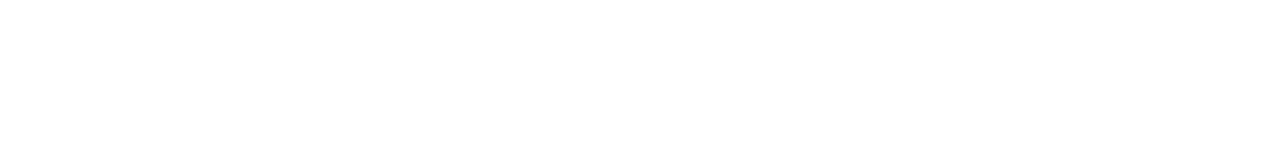
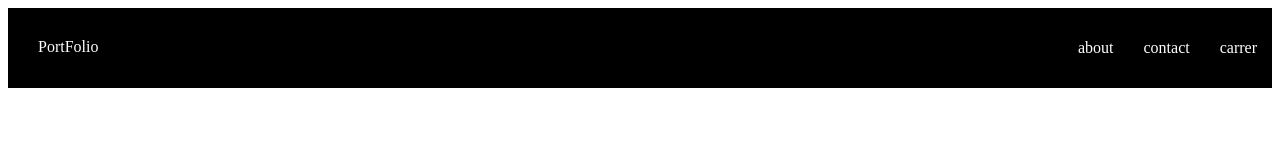
Before and after one commit to Suha523/test-team-work, a plain HTML site: page index.html in a window 1280 px wide. Drawn offline with Linux system fonts and the light colour scheme.

Commit message:
create navbar

```diff
--- a/index.html
+++ b/index.html
@@ -5,8 +5,18 @@
     <meta http-equiv="X-UA-Compatible" content="IE=edge">
     <meta name="viewport" content="width=device-width, initial-scale=1.0">
     <title>Document</title>
+    <link rel="stylesheet" href="style.css">
 </head>
 <body>
-
+    <nav class="nav">
+        <div class="logo">
+            PortFolio
+        </div>
+        <ul class="list-container">
+            <li class="list-item">about</li>
+            <li class="list-item">contact</li>
+            <li class="list-item">carrer</li>
+        </ul>
+    </nav>
 </body>
 </html>
--- a/style.css
+++ b/style.css
@@ -0,0 +1,26 @@
+
+.nav{
+    display: flex;
+    justify-content: space-between;
+    background-color: black;
+    color: white;
+}
+ul{
+    list-style: none;
+}
+.logo{
+    padding: 30px;
+}
+.list-container{
+    display: flex;
+    justify-content: space-between;
+}
+.list-item{
+    display: inline-block;
+    margin: 10px;
+    cursor: pointer;
+    padding: 5px;
+}
+.list-item:hover{
+    background-color: red;
+}
```
